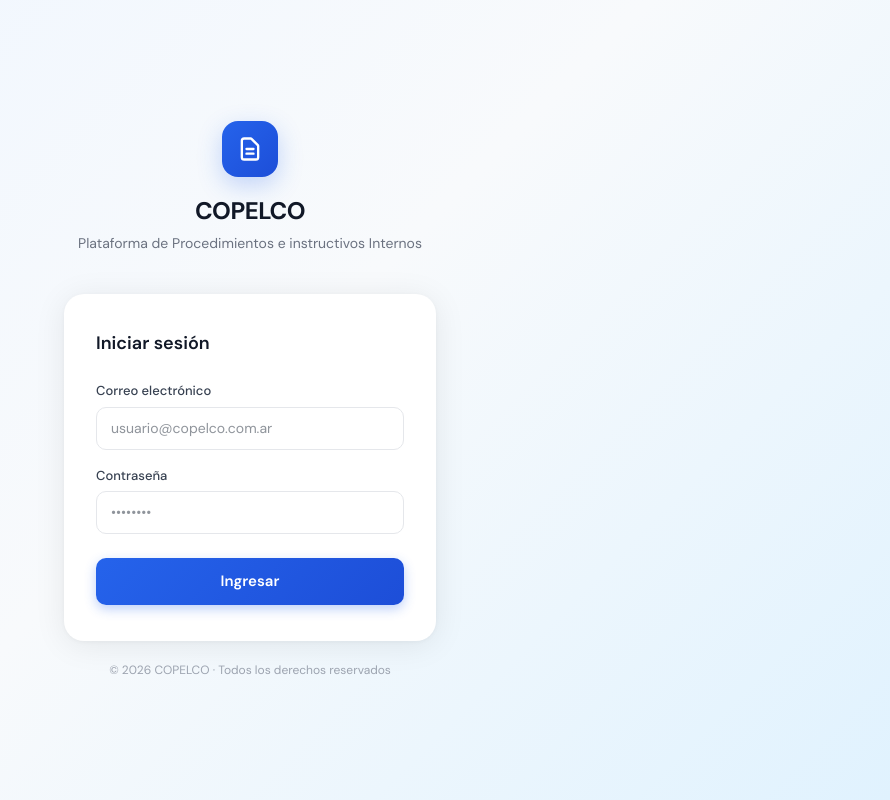
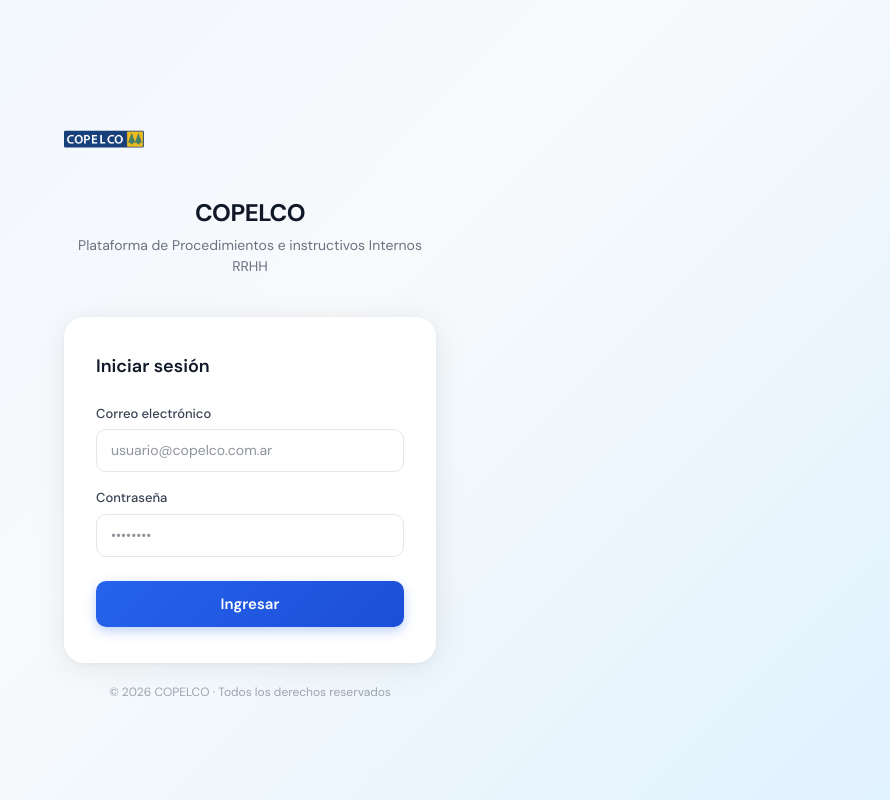
Before and after one commit to copelcomedina/procedimientos, a Next.js app: page /procedimientos/login in a window 1280 px wide. Shown: the whole page, without its empty margins (390-1280 px from the left). Built offline with nearby package versions, Linux system fonts and the light colour scheme.

Commit message:
fix: filtrar procedimientos por sector del usuario

```diff
--- a/app/login/page.tsx
+++ b/app/login/page.tsx
@@ -37,20 +37,15 @@
     }}>
       <div style={{ width: "100%", maxWidth: 420, padding: "0 24px" }}>
         {/* Logo / Brand */}
-        <div style={{ textAlign: "center", marginBottom: 40 }}>
-          <div style={{
-            width: 56, height: 56, borderRadius: 16,
-            background: "linear-gradient(135deg, #2563eb, #1d4ed8)",
-            display: "inline-flex", alignItems: "center", justifyContent: "center",
-            marginBottom: 16, boxShadow: "0 8px 24px rgba(37,99,235,0.25)",
-          }}>
-            <svg width="28" height="28" fill="none" stroke="white" strokeWidth="2" strokeLinecap="round" strokeLinejoin="round" viewBox="0 0 24 24">
-              <path d="M9 12h6m-6 4h6m2 5H7a2 2 0 01-2-2V5a2 2 0 012-2h5.586a1 1 0 01.707.293l5.414 5.414a1 1 0 01.293.707V19a2 2 0 01-2 2z"/>
-            </svg>
-          </div>
-          <h1 style={{ fontSize: 24, fontWeight: 700, color: "#111827", letterSpacing: "-0.5px" }}>COPELCO</h1>
-          <p style={{ color: "#6b7280", marginTop: 4, fontSize: 14 }}>Plataforma de Procedimientos e instructivos Internos</p>
-        </div>
+      <div style={{ textAlign: "center", marginBottom: 40 }}>
+  <img
+    src="/procedimientos/logo.png"
+    alt="COPELCO"
+    style={{ width: 80, height: 80, objectFit: "contain", marginBottom: 16 }}
+  />
+  <h1 style={{ fontSize: 24, fontWeight: 700, color: "#111827", letterSpacing: "-0.5px" }}>COPELCO</h1>
+  <p style={{ color: "#6b7280", marginTop: 4, fontSize: 14 }}>Plataforma de Procedimientos e instructivos Internos RRHH</p>
+</div>
 
         {/* Card */}
         <div style={{
```
